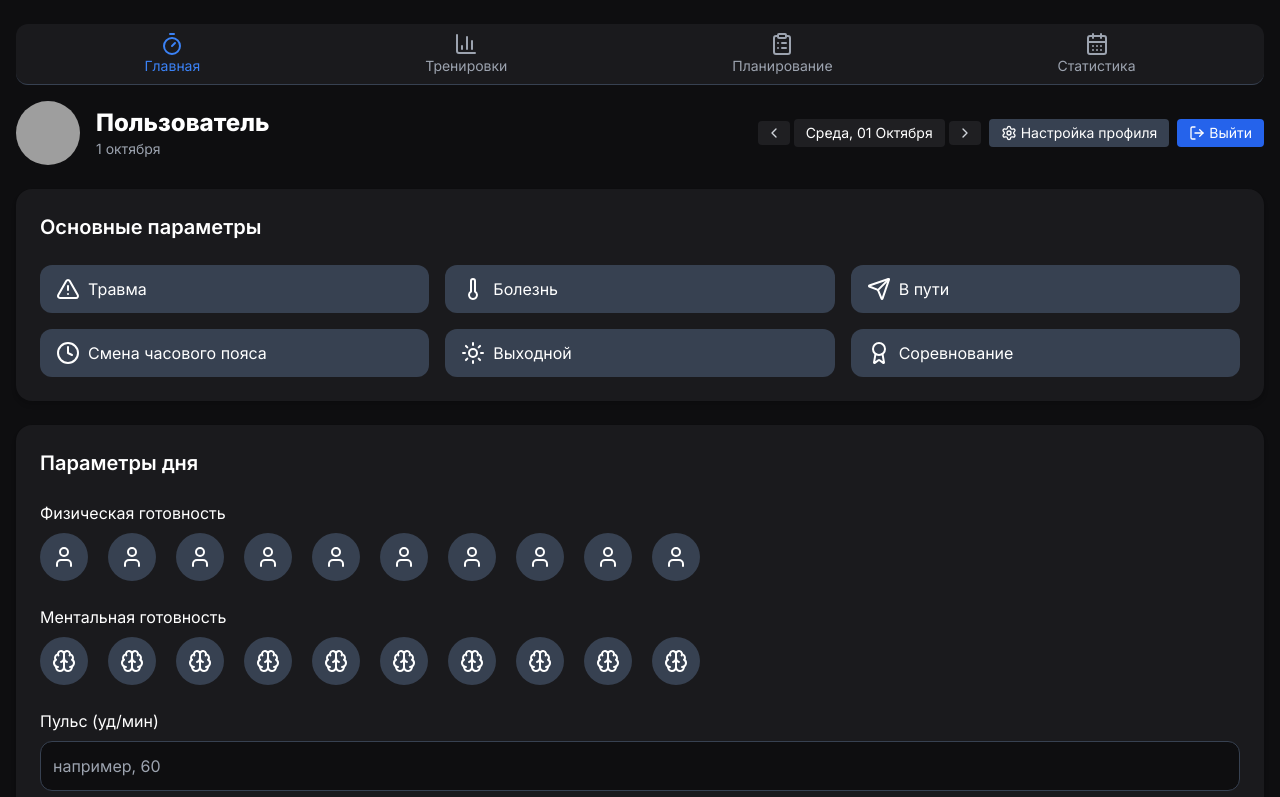
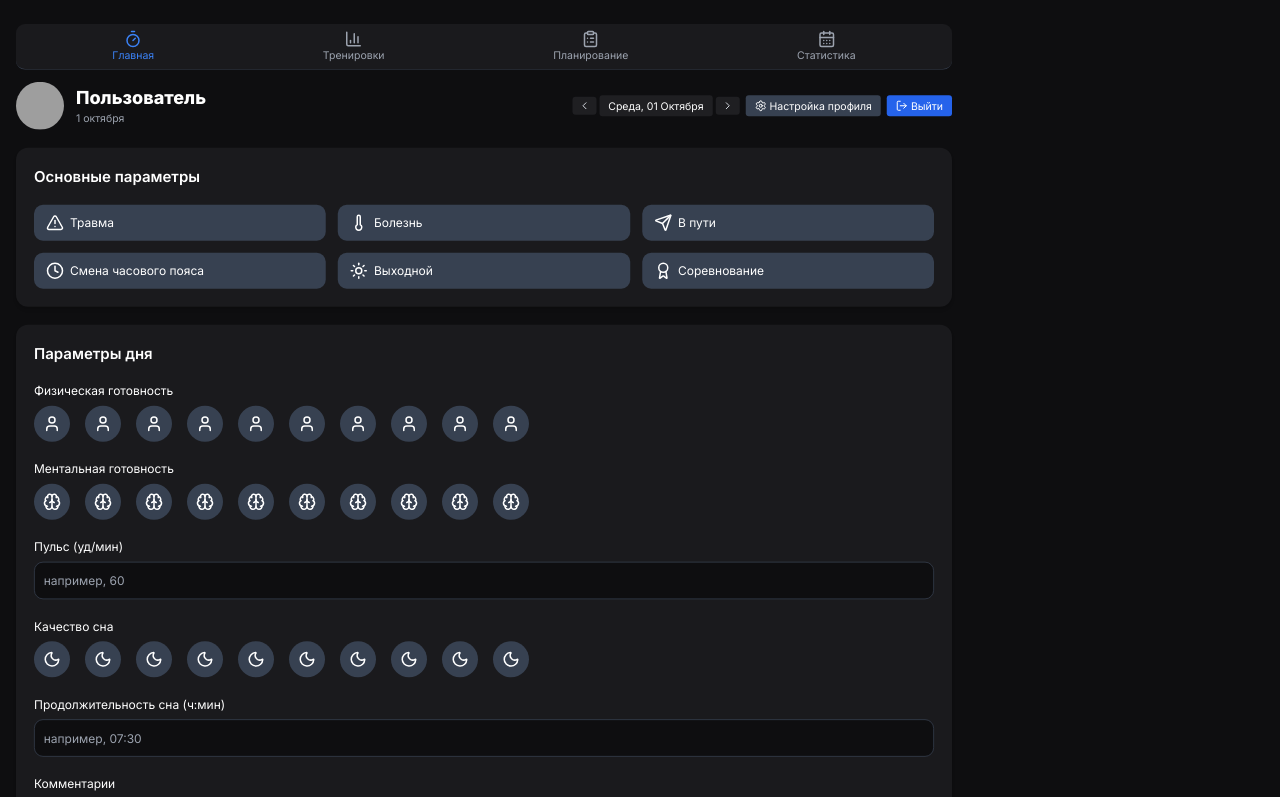
Before and after one commit to mbaliabin/dagbook-test, a React (Vite) app in the folder fasx-frontend/: page /daily in a window 1280 px wide. Shown: the top 797 px of the page. Built offline with nearby package versions, Linux system fonts and the light colour scheme; no server answers; grey boxes are pictures that could not be loaded.

Commit message:
Доработка DailyParameters.tsx 6

```diff
--- a/fasx-frontend/src/pages/DailyParameters.tsx
+++ b/fasx-frontend/src/pages/DailyParameters.tsx
@@ -100,7 +100,6 @@ export default function DailyParameters() {
   const [sleepDuration, setSleepDuration] = useState<string>("");
   const [comment, setComment] = useState<string>("");
 
-  // --- Загрузка профиля пользователя ---
   useEffect(() => {
     const fetchProfile = async () => {
       try {
@@ -113,7 +112,6 @@ export default function DailyParameters() {
     fetchProfile();
   }, []);
 
-  // --- Загрузка данных выбранного дня ---
   useEffect(() => {
     const fetchDailyInfo = async () => {
       try {
@@ -205,23 +203,21 @@ export default function DailyParameters() {
 
   return (
     <div className="min-h-screen bg-[#0e0e10] text-white px-4 py-6">
-      <div className="max-w-7xl mx-auto space-y-6">
+      {/* Основная обёртка с уменьшением масштаба */}
+      <div className="max-w-7xl mx-auto space-y-6 transform scale-75 origin-top-left">
         {/* Верхний блок с меню, аватаром и кнопками */}
         <div className="space-y-4">
           {/* Верхнее меню */}
           <div className="flex justify-around bg-[#1a1a1d] border-b border-gray-700 py-2 px-4 rounded-xl">
-            {[
-              { label: "Главная", icon: Timer, path: "/daily" },
+            {[{ label: "Главная", icon: Timer, path: "/daily" },
               { label: "Тренировки", icon: BarChart3, path: "/profile" },
               { label: "Планирование", icon: ClipboardList, path: "/planning" },
-              { label: "Статистика", icon: CalendarDays, path: "/statistics" },
-            ].map((item) => {
+              { label: "Статистика", icon: CalendarDays, path: "/statistics" }].map((item) => {
               const Icon = item.icon;
               const isActive =
                 (item.path === "/daily" && location.pathname === "/daily") ||
                 (item.path === "/profile" && location.pathname === "/profile") ||
                 (item.path !== "/daily" && item.path !== "/profile" && location.pathname === item.path);
-
               return (
                 <button
                   key={item.path}
@@ -375,9 +371,10 @@ export default function DailyParameters() {
             <div>
               <p className="mb-2">Продолжительность сна (ч:мин)</p>
               <input
-                type="time"
+                type="text"
                 value={sleepDuration}
                 onChange={(e) => setSleepDuration(e.target.value)}
+                placeholder="например, 07:30"
                 className="w-full p-3 rounded-xl bg-[#0e0e10] border border-gray-700 text-white"
               />
             </div>
```
